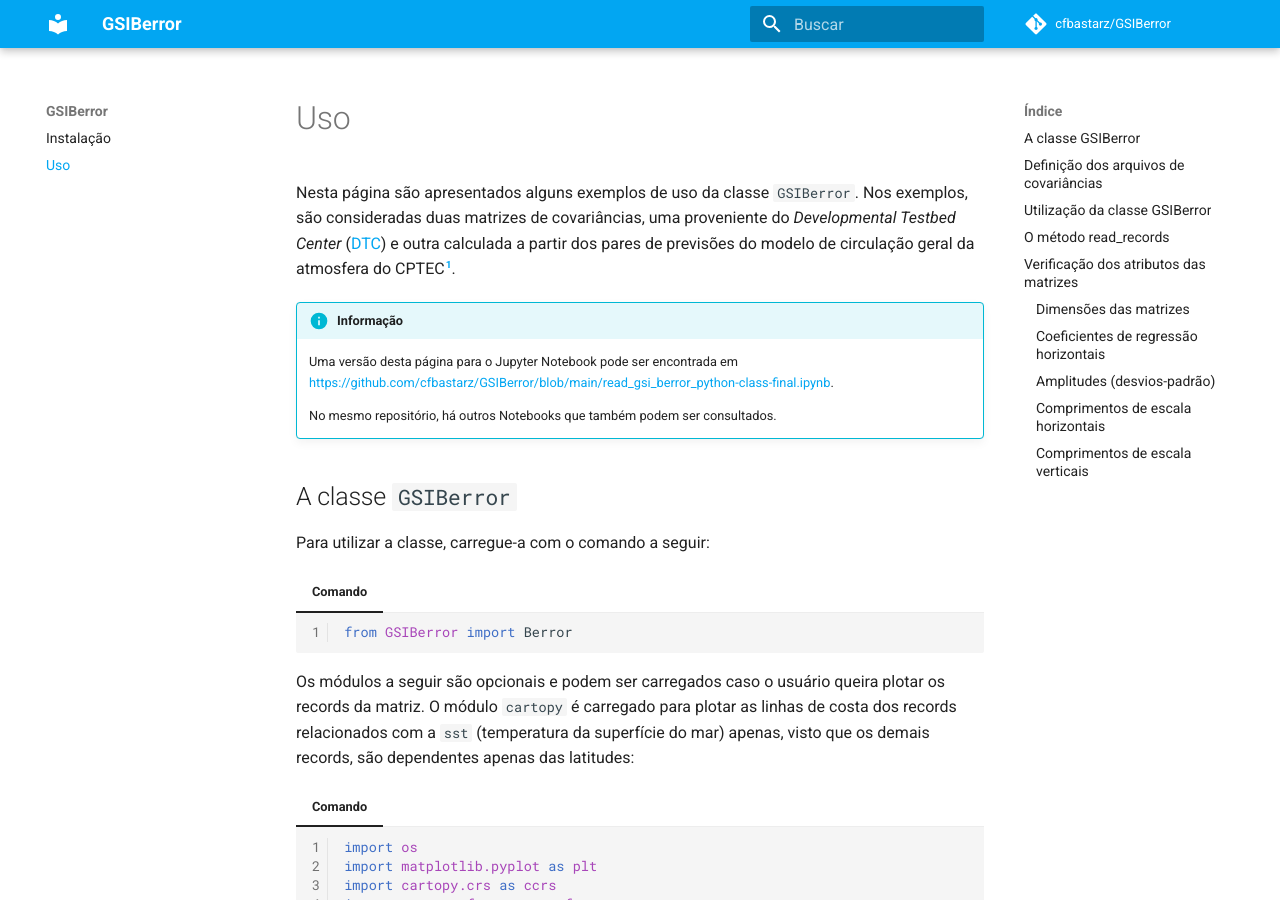
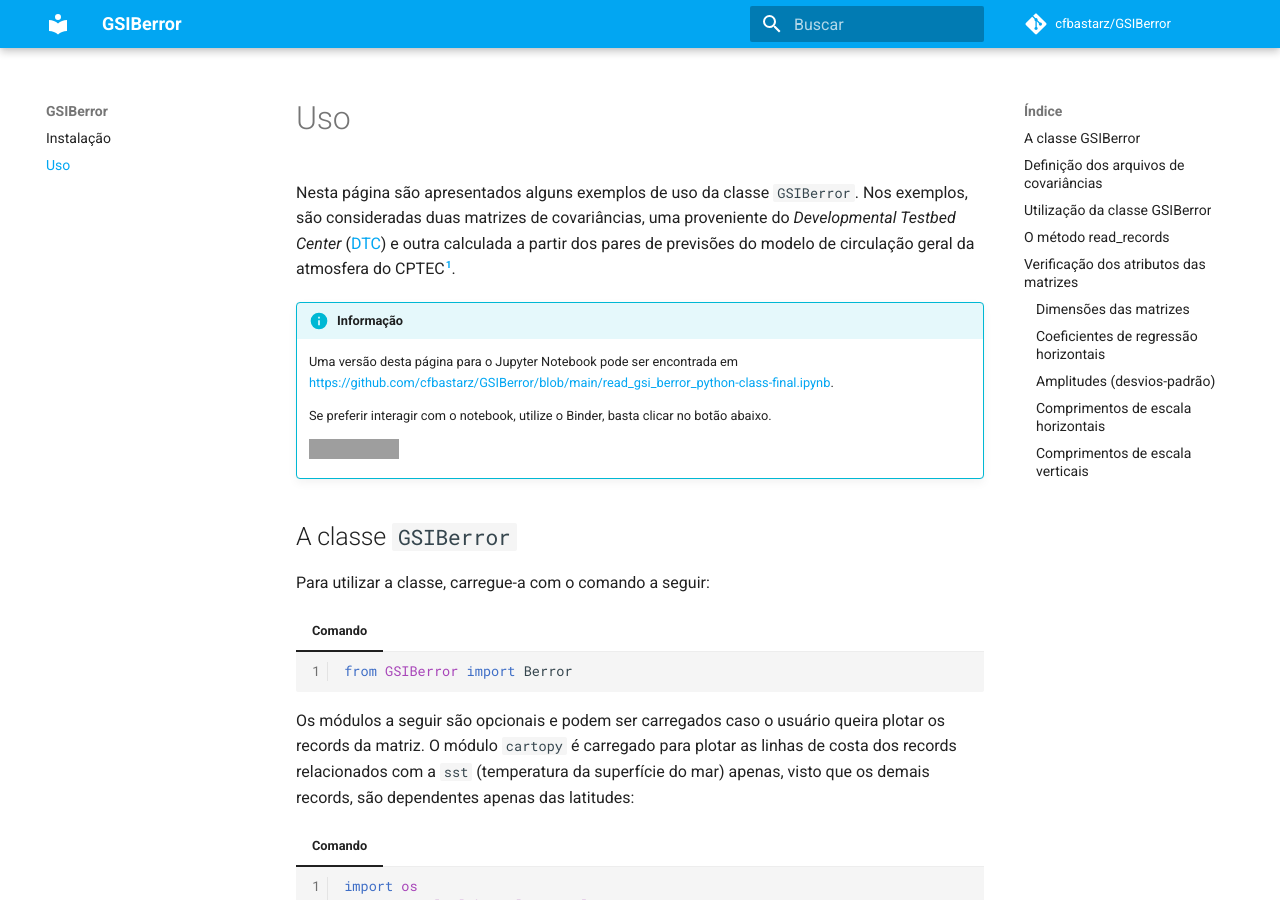
Before and after one commit to GAD-DIMNT-CPTEC/GSIBerror, an MkDocs documentation site: the page built from docs/uso_gsiberror.md, in a window 1280 px wide and 900 px high. Built offline with MkDocs 1.6.1 and Material for MkDocs 9.7.7, drawn with Linux system fonts in a browser that asks for light colours; comment, search, counter and statistics services are not loaded; grey boxes are pictures that could not be loaded.

Commit message:
Adicionando badge do Binder

```diff
--- a/docs/uso_gsiberror.md
+++ b/docs/uso_gsiberror.md
@@ -8,7 +8,9 @@ Nesta página são apresentados alguns exemplos de uso da classe `GSIBerror`. No
 
     Uma versão desta página para o Jupyter Notebook pode ser encontrada em [https://github.com/cfbastarz/GSIBerror/blob/main/read_gsi_berror_python-class-final.ipynb](https://github.com/cfbastarz/GSIBerror/blob/main/read_gsi_berror_python-class-final.ipynb).
 
-    No mesmo repositório, há outros Notebooks que também podem ser consultados.
+    Se preferir interagir com o notebook, utilize o Binder, basta clicar no botão abaixo.
+
+    [![Binder](https://mybinder.org/badge_logo.svg)](https://mybinder.org/v2/gh/cfbastarz/GSIBerror/main)
 
 ## A classe `GSIBerror`
 
```
Also changed, not shown: docs/index.md (+2 -0 lines).
